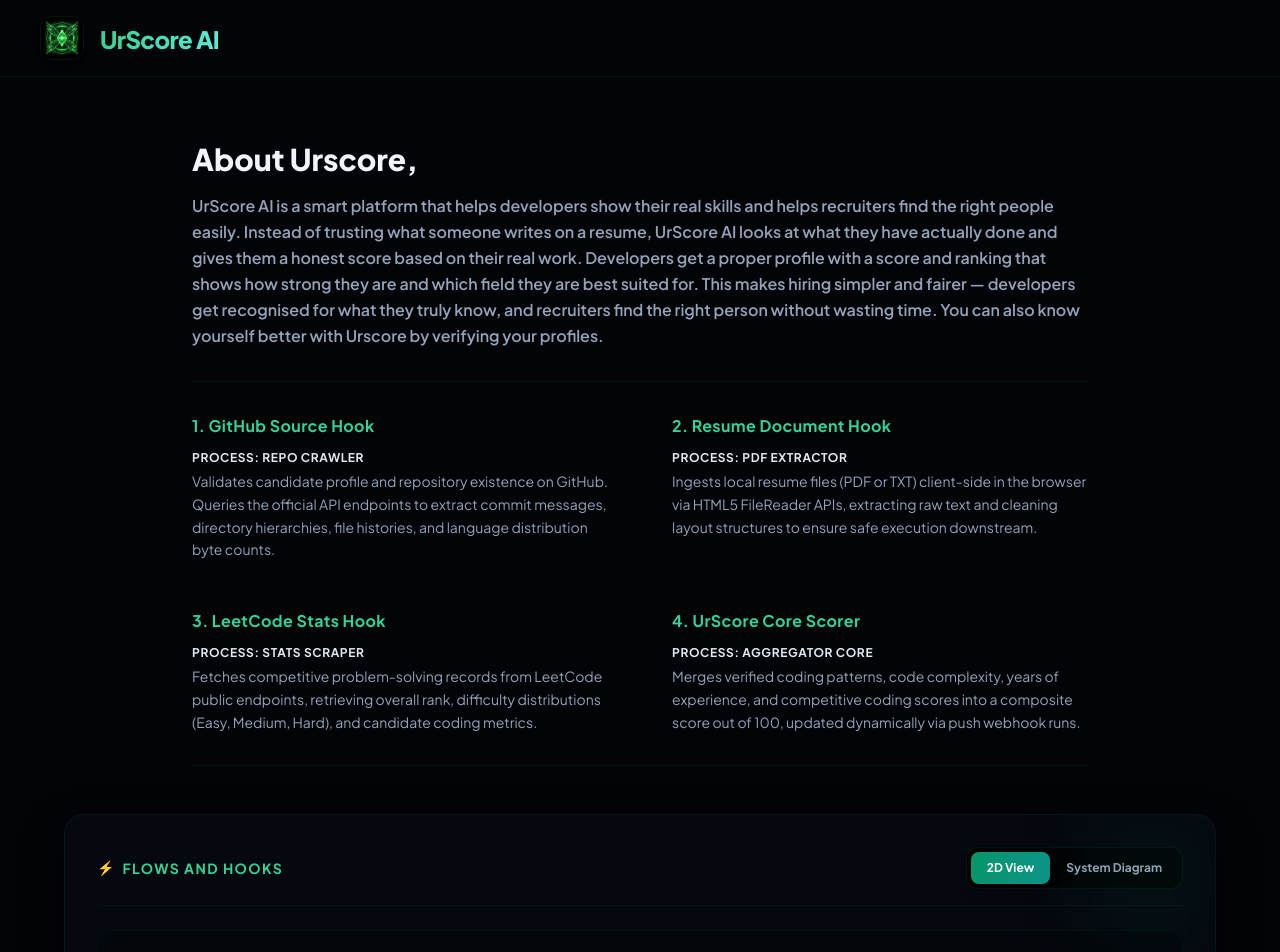
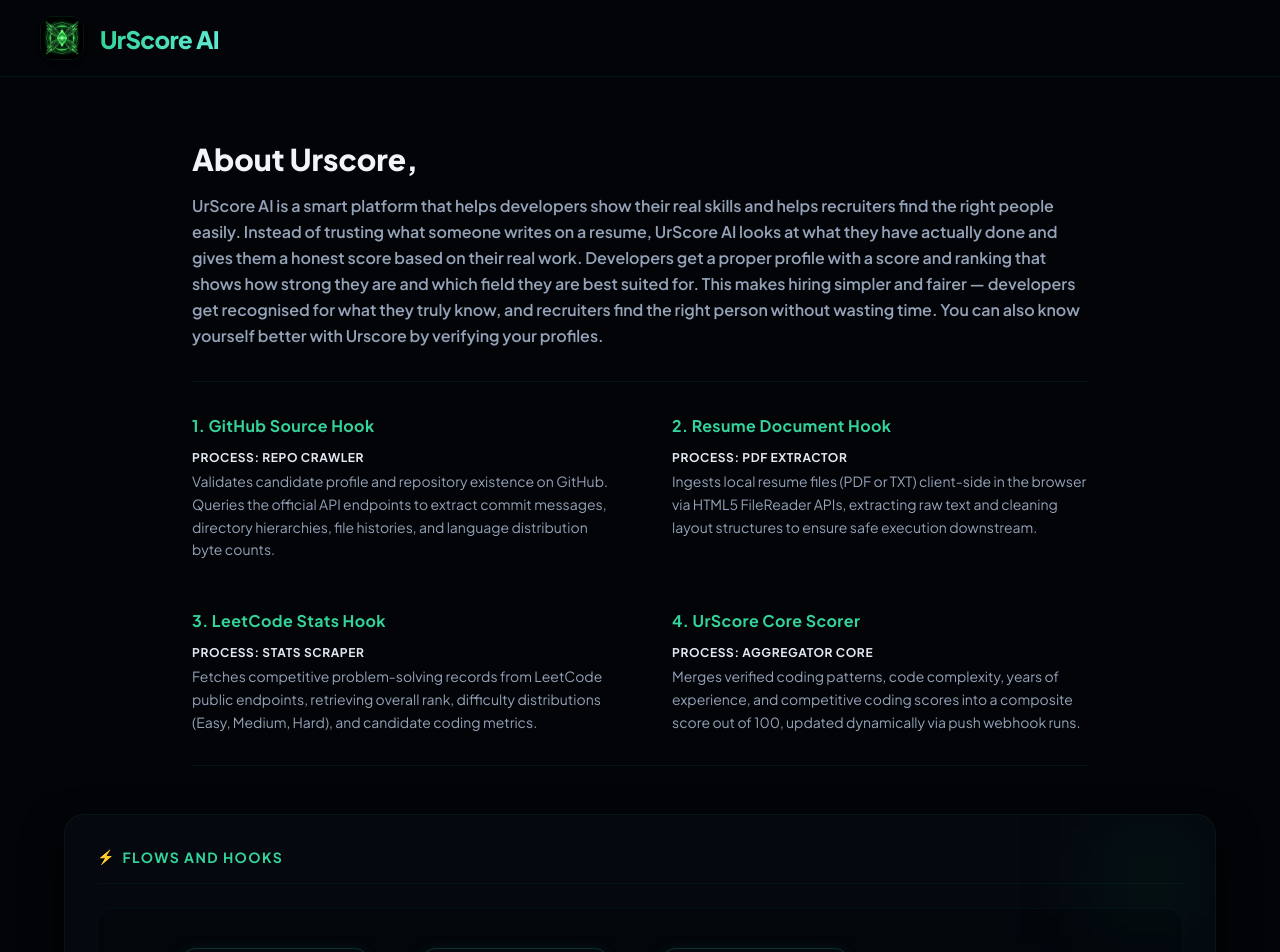
Before and after one commit to DEVARAJ-07/UrScore-AI, a Next.js app in the folder frontend/: page / in a window 1280 px wide. Shown: the top 952 px of the page. Built offline with nearby package versions, Linux system fonts and the light colour scheme; what @react-pdf/renderer would draw is missing.

Commit message:
feat: completely remove system diagram view and toggles, balance closing div tags to fix compile error

```diff
--- a/frontend/src/components/Dashboard.tsx
+++ b/frontend/src/components/Dashboard.tsx
@@ -57,9 +57,6 @@
   const [uploadedFileName, setUploadedFileName] = useState('');
   const [dragActive, setDragActive] = useState(false);
   const [isParsingFile, setIsParsingFile] = useState(false);
-
-  // Graph View Mode state
-  const [graphMode, setGraphMode] = useState<'2d' | 'diagram'>('2d');
 
   const renderNode = (x: number, y: number, label: string, subtitle: string, icon: React.ReactNode, active: boolean) => {
     return (
@@ -394,24 +391,6 @@
                   Flows and Hooks
                 </h3>
               </div>
-              <div className="flex p-1 bg-black/60 border border-emerald-500/10 rounded-xl text-xs font-bold">
-                <button
-                  type="button"
-                  onClick={() => setGraphMode('2d')}
-                  className={`px-4 py-2 rounded-lg transition-all duration-300 ${graphMode === '2d' ? 'bg-gradient-to-r from-emerald-600 to-teal-600 text-white shadow-lg' : 'text-slate-400 hover:text-slate-200'}`}
-                  style={{ fontFamily: 'Plus Jakarta Sans, sans-serif' }}
-                >
-                  2D View
-                </button>
-                <button
-                  type="button"
-                  onClick={() => setGraphMode('diagram')}
-                  className={`px-4 py-2 rounded-lg transition-all duration-300 ${graphMode === 'diagram' ? 'bg-gradient-to-r from-emerald-600 to-teal-600 text-white shadow-lg' : 'text-slate-400 hover:text-slate-200'}`}
-                  style={{ fontFamily: 'Plus Jakarta Sans, sans-serif' }}
-                >
-                  System Diagram
-                </button>
-              </div>
             </div>
 
             {/* Interactive SVG/HTML 2D Canvas */}
@@ -419,7 +398,6 @@
               {/* Faint flat grid background */}
               <div className="absolute inset-0 neon-grid opacity-10 pointer-events-none" />
 
-              {graphMode === '2d' ? (
               <div className="w-[1000px] h-[380px] relative select-none">
                 {/* SVG for drawing connecting lines */}
                 <svg className="absolute inset-0 w-full h-full pointer-events-none z-0" viewBox="0 0 1000 380" fill="none">
@@ -495,16 +473,6 @@
                   <h4 className="text-sm font-black text-emerald-400">UrScore AI Core</h4>
                 </div>
               </div>
-              ) : (
-                <div className="w-[1000px] h-[380px] relative flex items-center justify-center rounded-2xl overflow-hidden border border-emerald-500/15 group">
-                  <img
-                    src="/flow_graph.jpg"
-                    className="w-full h-full object-cover transition-transform duration-500 group-hover:scale-[1.01]"
-                    alt="UrScore AI System Architecture Diagram (8K Ultra HD)"
-                  />
-                  <div className="absolute inset-0 bg-gradient-to-t from-black/20 to-transparent pointer-events-none" />
-                </div>
-              )}
             </div>
           </div>
 
```
Lines whose indentation alone changed are shown as unchanged.
